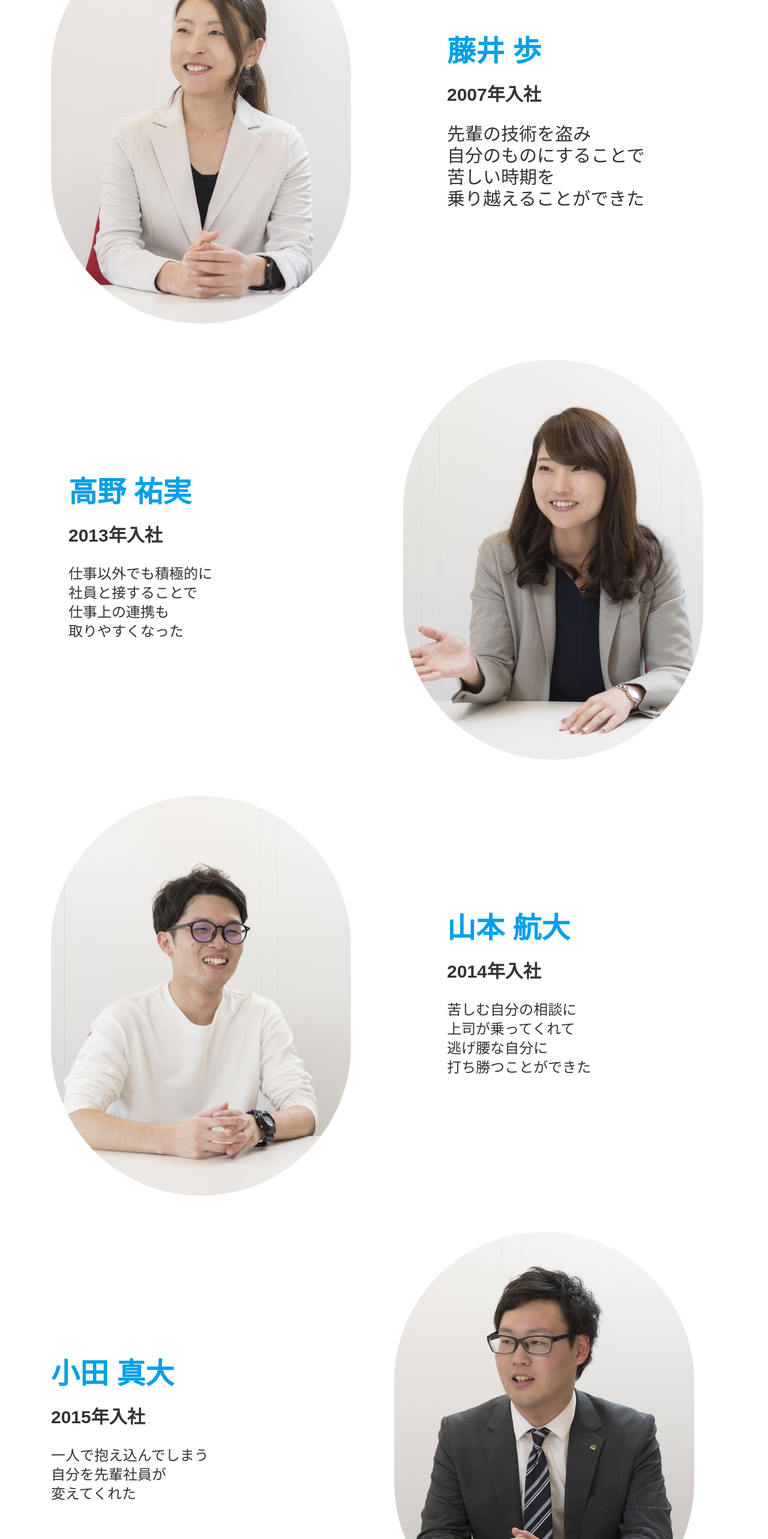
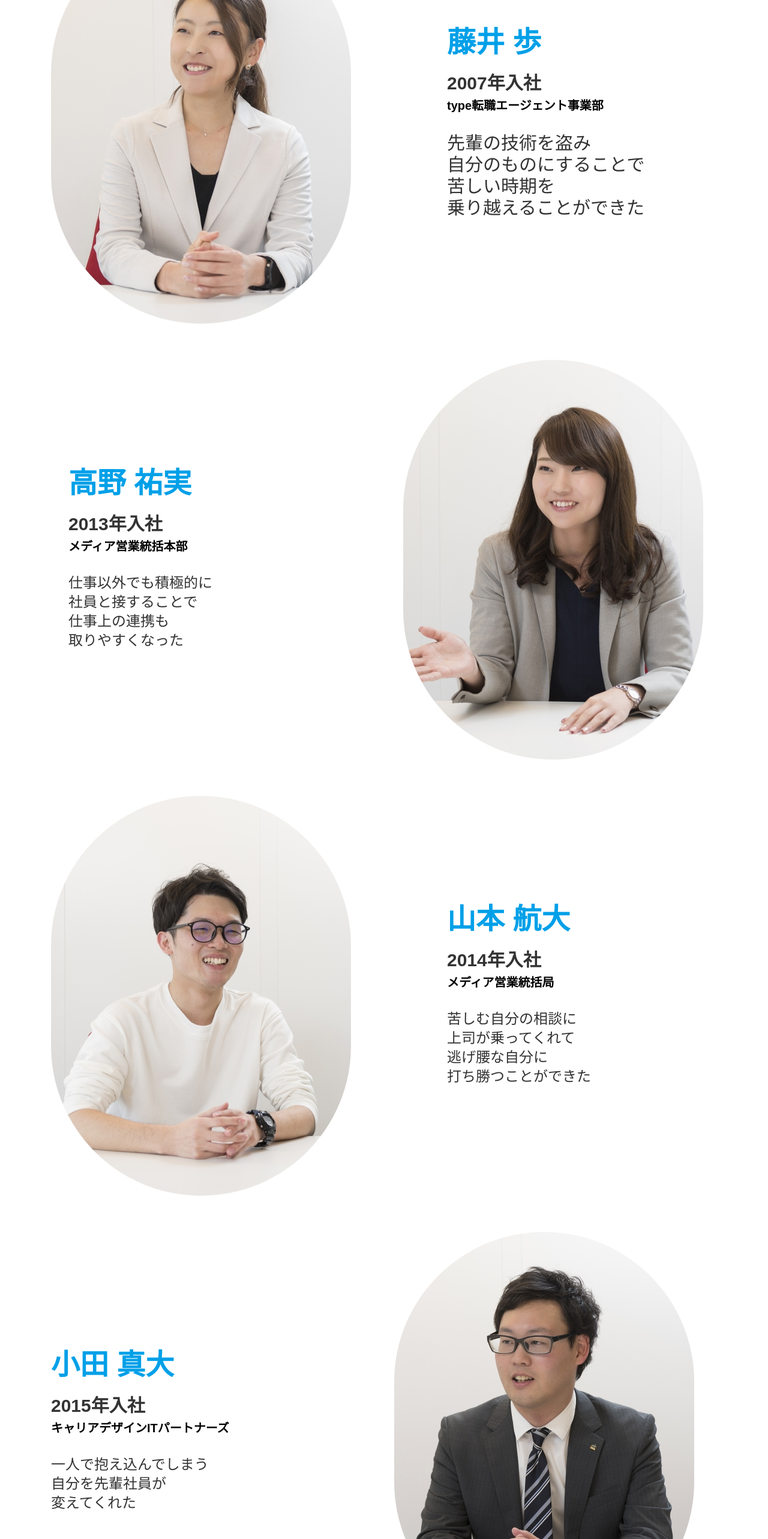
Before and after one commit to yuuki0719/cdc-recruit, a Next.js app: page /employee in a window 1280 px wide. Shown: the part 5740-8306 px from the top of the page at 60% size. Built offline with nearby package versions, Linux system fonts and the light colour scheme.

Commit message:
仕事追加

```diff
--- a/pages/employee.js
+++ b/pages/employee.js
@@ -46,9 +46,12 @@ export default function Employee(props) {
               <h2 className="text-[#00A0E8] mb-[1.6rem] text-3xl mt-0 md:text-4xl lg:text-5xl">
                 {enp[1].names[0]}
               </h2>
-              <h3 className="text-xl md:text-3xl my-[20px] md:my-[30px]">
+              <h3 className="text-xl md:text-3xl md:mt-1 ">
                     {enp[1].since[0]}
                   </h3>
+                  <h4 className="text-[14px] md:text-[20px] mb-[5px] md:mt-1 md:my-[30px] font-bold">
+                    {enp[1].job[0]}
+                  </h4>
               <p className="text-base font-normal min-w-[176px] md:text-2xl lg:text-3xl mr-3">
                 {enp[1].p[0]}
                 <br />
@@ -71,9 +74,12 @@ export default function Employee(props) {
               <h2 className="text-[#00A0E8] mb-[1.6rem] text-3xl mt-0 md:text-4xl lg:text-5xl ">
                 {enp[1].names[1]}
               </h2>
-              <h3 className="text-xl md:text-3xl my-[20px] md:my-[30px]">
+              <h3 className="text-xl md:text-3xl md:mt-1">
                     {enp[1].since[1]}
                   </h3>
+                  <h4 className="text-[14px] md:text-[20px] mb-[5px] md:mt-1 md:my-[30px] font-bold">
+                    {enp[1].job[1]}
+                  </h4>
               <p className="text-base  font-normal min-w-[176px] md:text-2xl ">
                 {enp[1].p[4]}
                 <br />
@@ -109,9 +115,12 @@ export default function Employee(props) {
               <h2 className="text-[#00A0E8] mb-[1.6rem] text-3xl mt-0 md:text-4xl lg:text-5xl">
                 {enp[1].names[2]}
               </h2>
-              <h3 className="text-xl md:text-3xl my-[20px] md:my-[30px]">
+              <h3 className="text-xl md:text-3xl md:mt-1">
                     {enp[1].since[2]}
                   </h3>
+                  <h4 className="text-[14px] md:text-[20px] mb-[5px] md:mt-1 md:my-[30px] font-bold">
+                    {enp[1].job[2]}
+                  </h4>
               <p className="text-[16px] font-normal min-w-[176px] md:text-2xl mr-3">
                 {enp[1].p[8]}
                 <br />
@@ -131,9 +140,12 @@ export default function Employee(props) {
               <h2 className="text-[#00A0E8] mb-[1.6rem] text-3xl mt-0 md:text-4xl lg:text-5xl ">
                 {enp[1].names[3]}
               </h2>
-              <h3 className="text-xl md:text-3xl my-[20px] md:my-[30px]">
+              <h3 className="text-xl md:text-3xl md:mt-1 ">
                     {enp[1].since[3]}
                   </h3>
+                  <h4 className="text-[14px] md:text-[20px] mb-[5px] md:mt-1 md:my-[30px] font-bold">
+                    {enp[1].job[3]}
+                  </h4>
               <p className="text-base  font-normal min-w-[176px] md:text-2xl ">
                 {enp[1].p[12]}
                 <br />
@@ -167,9 +179,12 @@ export default function Employee(props) {
               <h2 className="text-[#00A0E8] mb-[1.6rem] text-3xl mt-0 md:text-4xl lg:text-5xl">
                 {enp[1].names[4]}
               </h2>
-              <h3 className="text-xl md:text-3xl my-[20px] md:my-[30px]">
+              <h3 className="text-xl md:text-3xl md:mt-1 ">
                     {enp[1].since[4]}
                   </h3>
+                  <h4 className="text-[14px] md:text-[20px] mb-[5px] md:mt-1 md:my-[30px] font-bold">
+                    {enp[1].job[4]}
+                  </h4>
               <p className="text-[16px] font-normal min-w-[176px] md:text-2xl  mr-3">
                 {enp[1].p[15]}
                 <br />
@@ -189,9 +204,12 @@ export default function Employee(props) {
               <h2 className="text-[#00A0E8] mb-[1.6rem] text-3xl mt-0 md:text-4xl lg:text-5xl ">
                 {enp[1].names[5]}
               </h2>
-              <h3 className="text-xl md:text-3xl my-[20px] md:my-[30px]">
+              <h3 className="text-xl md:text-3xl md:mt-1 ">
                     {enp[1].since[5]}
                   </h3>
+                  <h4 className="text-[14px] md:text-[20px] mb-[5px] md:mt-1 md:my-[30px] font-bold">
+                    {enp[1].job[5]}
+                  </h4>
               <p className="text-base  font-normal min-w-[176px] md:text-2xl ">
                 {enp[1].p[19]}
                 <br />
--- a/pages/interview/1.js
+++ b/pages/interview/1.js
@@ -218,6 +218,7 @@ export default function Interview(props) {
               </h3>
             </div>
           </Link>
+
         </SplideSlide>
       </Splide>
       <div>
--- a/pages/job/1.js
+++ b/pages/job/1.js
@@ -56,8 +56,7 @@ export default function Interview(props) {
             {job[0].p[5]}
           </p>
         </div>
-
-        <div className="flex justify-center md:mx-[20%] lg:mx-[30%]">
+          <div className="flex justify-center md:mx-[20%] lg:mx-[30%] ">
           <Splide
             options={{
               rewind: true,
@@ -105,7 +104,6 @@ export default function Interview(props) {
             </SplideSlide>
           </Splide>
         </div>
-
         <div>
           <button
             data-modal-target="defaultModal"
```
